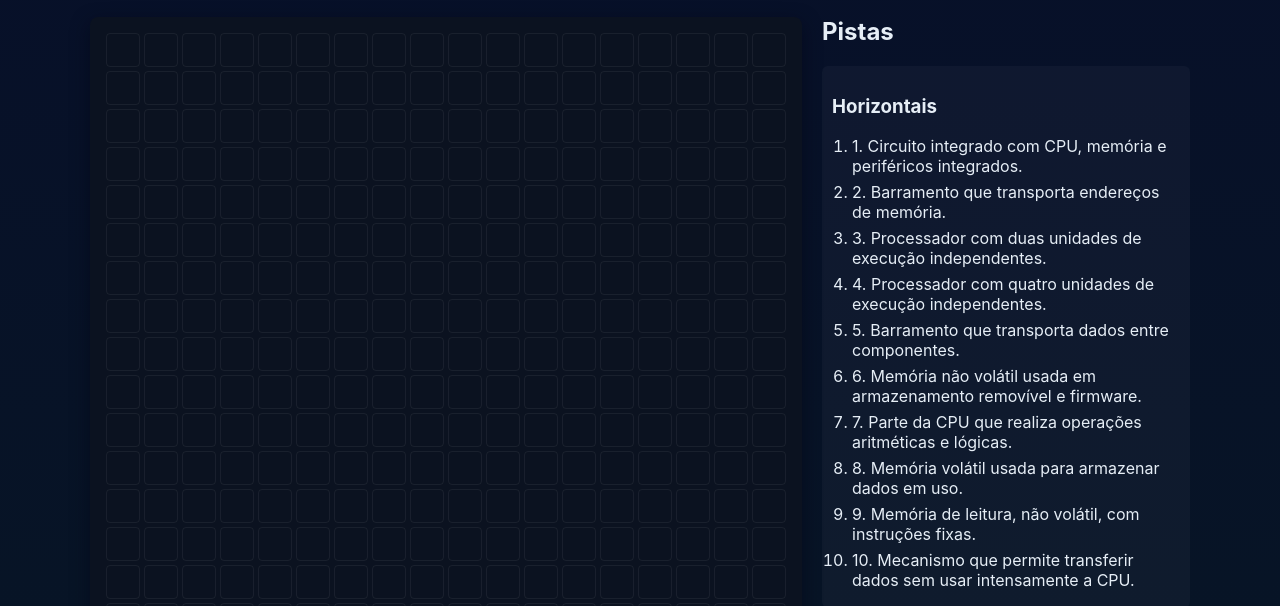
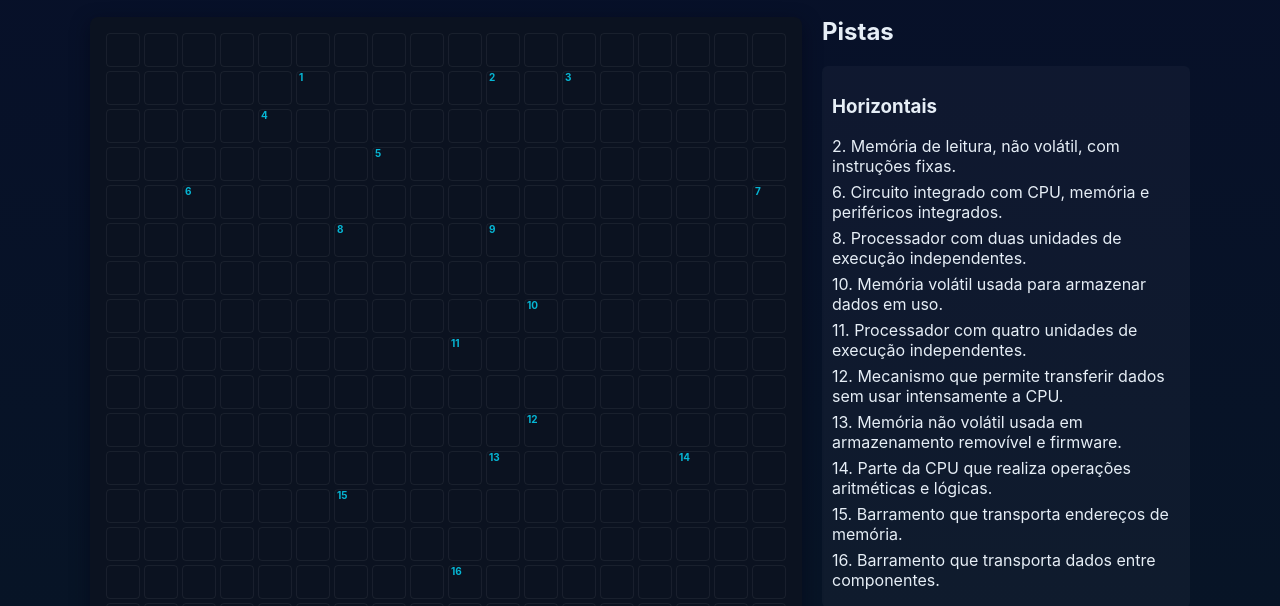
Before and after one commit to Felipe-Genaro/Atividade-CacaPalavras, a plain HTML site: page index.html in a window 1280 px wide. Shown: the part 70-676 px from the top of the page. Drawn offline with Linux system fonts and the light colour scheme.

Commit message:
Alteração no tabuleiro, agora está númerado as pistas e melhora nos marcadores da lista

```diff
--- a/public/css/style.css
+++ b/public/css/style.css
@@ -13,6 +13,8 @@ h1{text-align:center;margin:8px 0 20px}
 .game{display:flex;gap:20px;align-items:flex-start}
 .board-wrapper{background:var(--panel);padding:16px;border-radius:8px;box-shadow:0 6px 18px rgba(2,6,23,0.6)}
 .board{display:grid;grid-template-columns:repeat(18,34px);grid-auto-rows:34px;gap:4px}
+.cell{position:relative;width:34px;height:34px}
+.cell .num{position:absolute;top:1px;left:3px;font-size:10px;font-weight:700;line-height:1;color:var(--accent);pointer-events:none}
 .board input{width:34px;height:34px;text-align:center;font-weight:700;font-size:16px;border-radius:4px;border:1px solid rgba(255,255,255,0.06);background:transparent;color:#e6eef6}
 .board input:focus{outline:2px solid var(--accent);box-shadow:0 0 0 3px rgba(6,182,212,0.08)}
 .controls{margin-top:12px;display:flex;gap:8px;align-items:center}
@@ -21,7 +23,7 @@ h1{text-align:center;margin:8px 0 20px}
 .clues{flex:1}
 .clues h2{margin-top:0}
 .clues-col{background:rgba(255,255,255,0.03);padding:10px;border-radius:6px;margin-bottom:12px}
-.clues-col ol{padding-left:20px;margin:8px 0}
+.clues-col ol{list-style:none;padding-left:0;margin:8px 0}
 .clues-col li{margin:6px 0}
 .cell-ok{background:rgba(22,163,74,0.12);border-color:rgba(22,163,74,0.4)}
 .cell-err{background:rgba(220,38,38,0.08);border-color:rgba(220,38,38,0.4)}
--- a/public/js/main.js
+++ b/public/js/main.js
@@ -118,11 +118,35 @@ function placeWords(words){
   return {grid, placed};
 }
 
+// MELHORIA 3: numera as casas iniciais em ordem de leitura (linha, depois coluna).
+// Palavras que começam na mesma casa dividem o mesmo número.
+function assignNumbers(placements){
+  const starts = [];
+  placements.forEach(p=>{
+    const {r,c} = p.coords[0];
+    if(!starts.some(s=>s.r===r && s.c===c)) starts.push({r,c});
+  });
+  starts.sort((a,b)=> a.r-b.r || a.c-b.c);
+  placements.forEach(p=>{
+    const {r,c} = p.coords[0];
+    p.number = starts.findIndex(s=>s.r===r && s.c===c) + 1;
+  });
+}
+
 function renderBoard(){
   boardEl.innerHTML = '';
   boardEl.style.gridTemplateColumns = `repeat(${GRID_SIZE},34px)`;
   for(let r=0;r<GRID_SIZE;r++){
     for(let c=0;c<GRID_SIZE;c++){
+      const cell = document.createElement('div');
+      cell.className = 'cell';
+      const starting = placements.filter(p=>p.coords[0].r===r && p.coords[0].c===c);
+      if(starting.length){
+        const num = document.createElement('span');
+        num.className = 'num';
+        num.textContent = starting[0].number;
+        cell.appendChild(num);
+      }
       const input = document.createElement('input');
       input.setAttribute('maxlength','1');
       input.dataset.r = r; input.dataset.c = c;
@@ -131,38 +155,27 @@ function renderBoard(){
       input.addEventListener('input', (e)=>{
         e.target.value = e.target.value.toUpperCase().replace(/[^A-ZÀ-Ÿ]/g,'').slice(0,1);
       });
-      boardEl.appendChild(input);
+      cell.appendChild(input);
+      boardEl.appendChild(cell);
     }
   }
 }
 
 function renderClues(placements){
-  // separate H and V
   hCluesEl.innerHTML = '';
   vCluesEl.innerHTML = '';
-  let hCount=0,vCount=0;
-  placements.forEach((p, idx)=>{
-    const entry = WORDS.find(w=>w.word.toUpperCase()===p.word);
-    const clueText = entry? entry.clue : '';
-    // choose numbering by first coord scanning: if dr==0(horizontal) then horizontal
-    if(p.dir === 'H'){
-      hCount++;
+  placements
+    .map((p, idx)=>({p, idx}))
+    .sort((a,b)=> a.p.number - b.p.number)
+    .forEach(({p, idx})=>{
+      const entry = WORDS.find(w=>w.word.toUpperCase()===p.word);
+      const clueText = entry? entry.clue : '';
       const li = document.createElement('li');
       li.dataset.index = idx;
-      li.textContent = `${hCount}. ${clueText}`;
-      hCluesEl.appendChild(li);
-      p._number = `${hCount}`;
-      p._orientation = 'H';
-    } else {
-      vCount++;
-      const li = document.createElement('li');
-      li.dataset.index = idx;
-      li.textContent = `${vCount}. ${clueText}`;
-      vCluesEl.appendChild(li);
-      p._number = `${vCount}`;
-      p._orientation = 'V';
-    }
-  });
+      li.textContent = `${p.number}. ${clueText}`;
+      (p.dir === 'H' ? hCluesEl : vCluesEl).appendChild(li);
+      p._orientation = p.dir;
+    });
 }
 
 function checkAnswers(){
@@ -205,6 +218,7 @@ function init(){
   const {grid, placed} = placeWords(WORDS);
   solutionGrid = grid;
   placements = placed;
+  assignNumbers(placements);
   renderBoard();
   renderClues(placements);
   counterEl.textContent = `0 de ${placements.length} palavras`;
```
